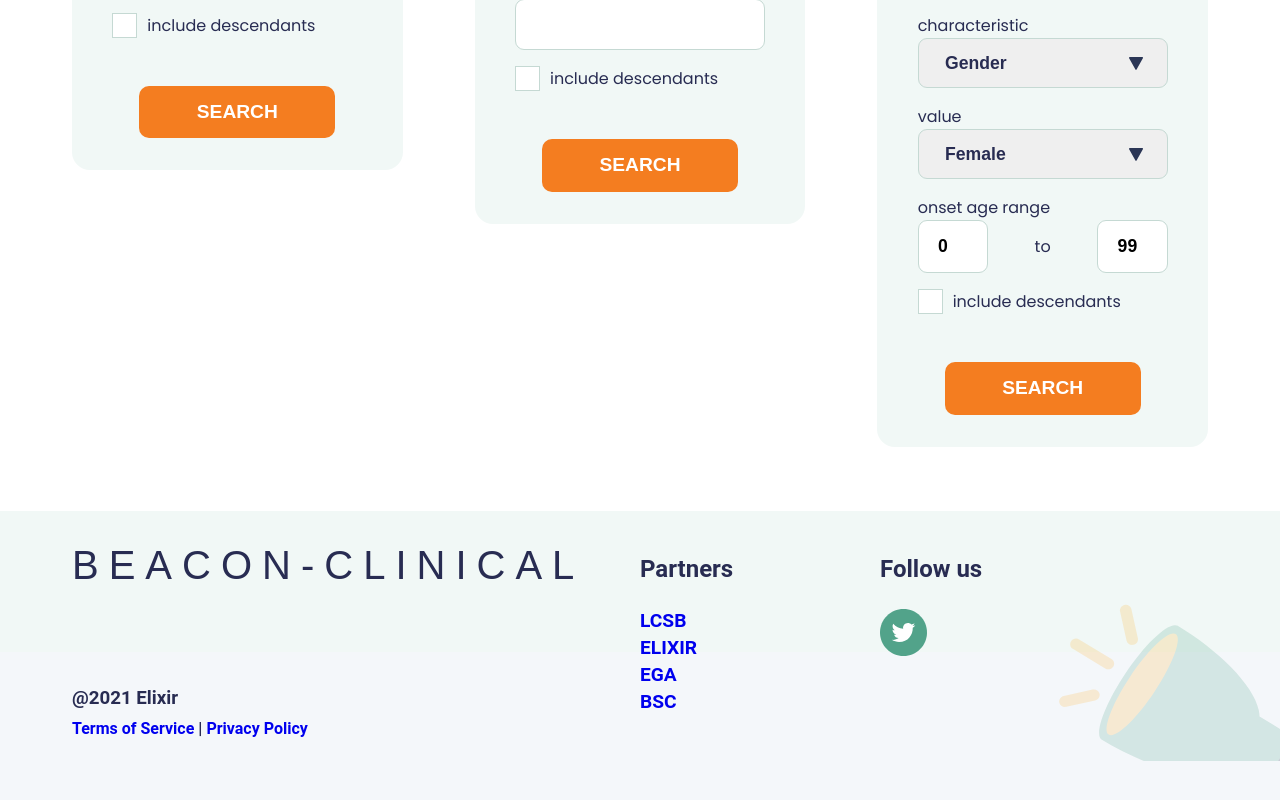
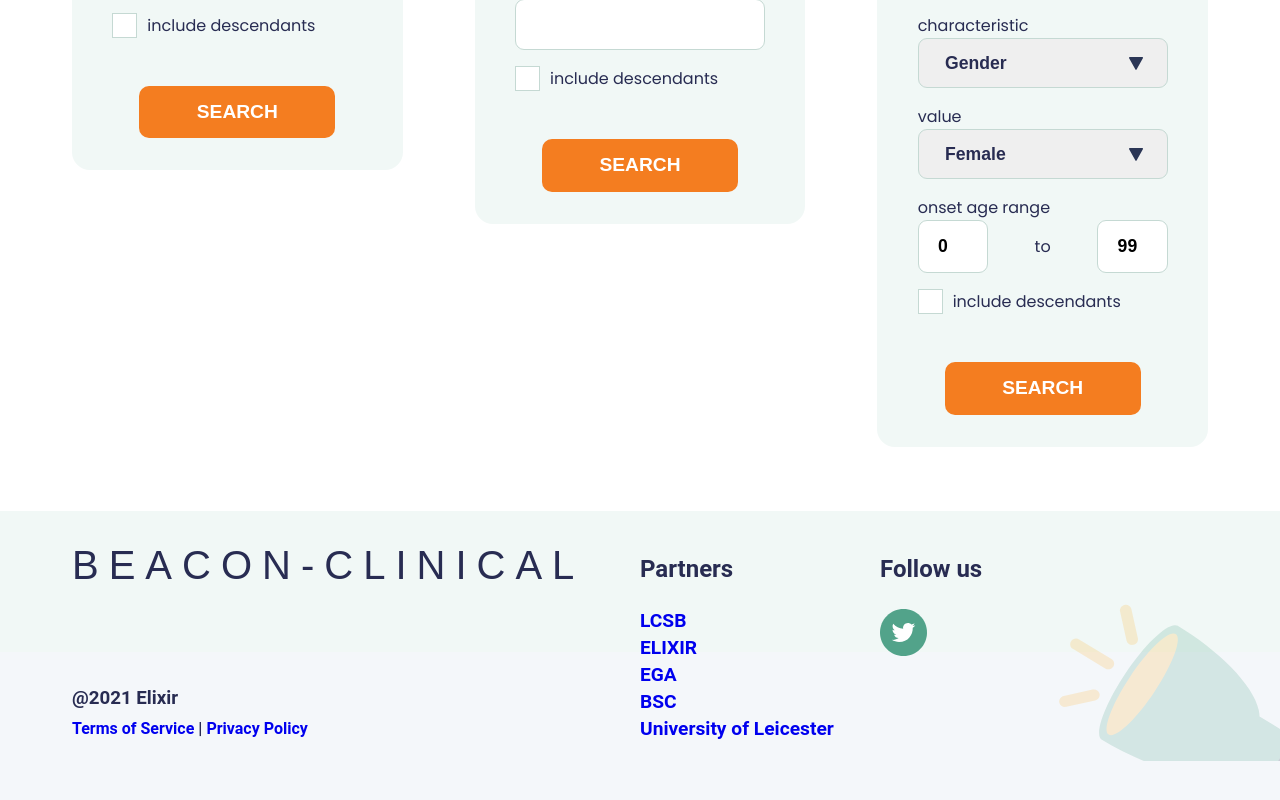
Before and after one commit to elixir-luxembourg/BH2021-omop-frontend, a React (Create React App) app: page / in a window 1280 px wide. Shown: the part 973-1773 px from the top of the page. Built offline with nearby package versions, Linux system fonts and the light colour scheme; a web font is replaced by a local one.

Commit message:
Leicester added to partners list

```diff
--- a/src/components/Partners.js
+++ b/src/components/Partners.js
@@ -6,6 +6,7 @@ export function Partners() {
         {label: "ELIXIR", target: "https://elixir-europe.org/", id: "elixir"},
         {label: "EGA", target: "https://ega-archive.org/", id: "ega"},
         {label: "BSC", target: "https://www.bsc.es/", id: "bsc"},
+        {label: "University of Leicester", target: "https://le.ac.uk/", id: "uol"},
     ]
 
     return <div>
```
